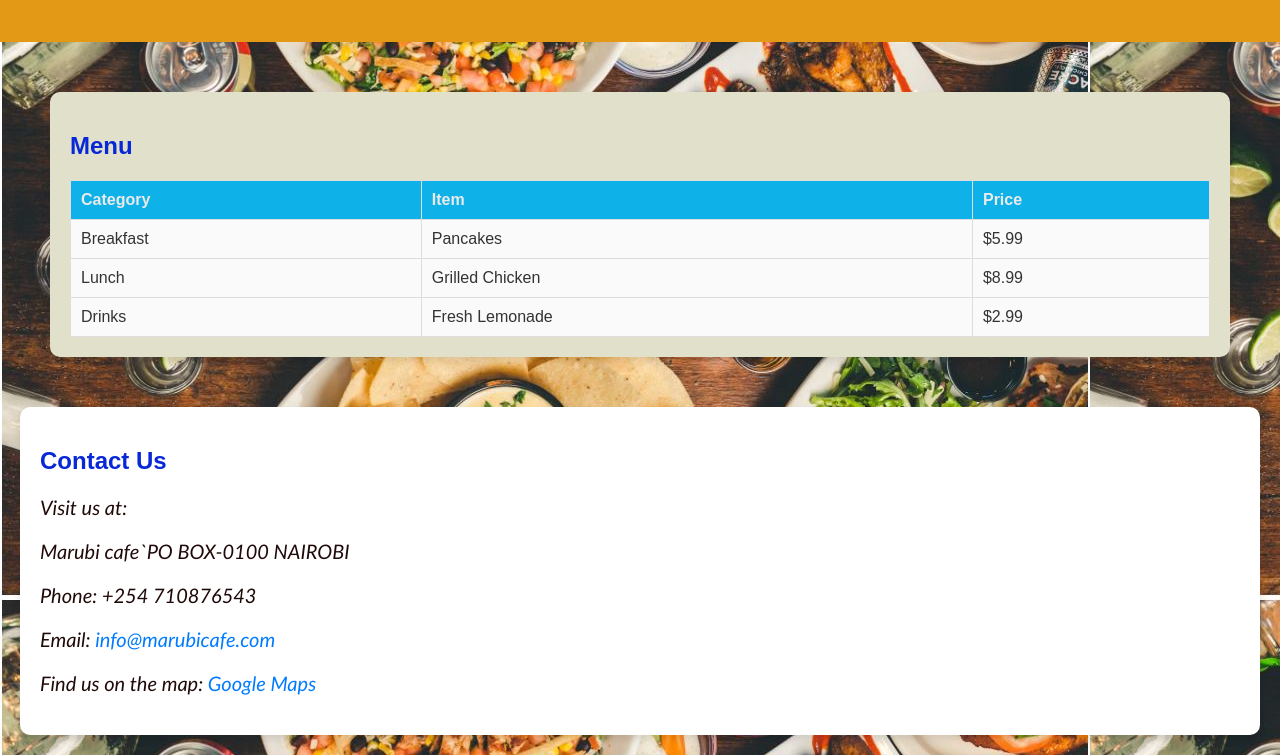
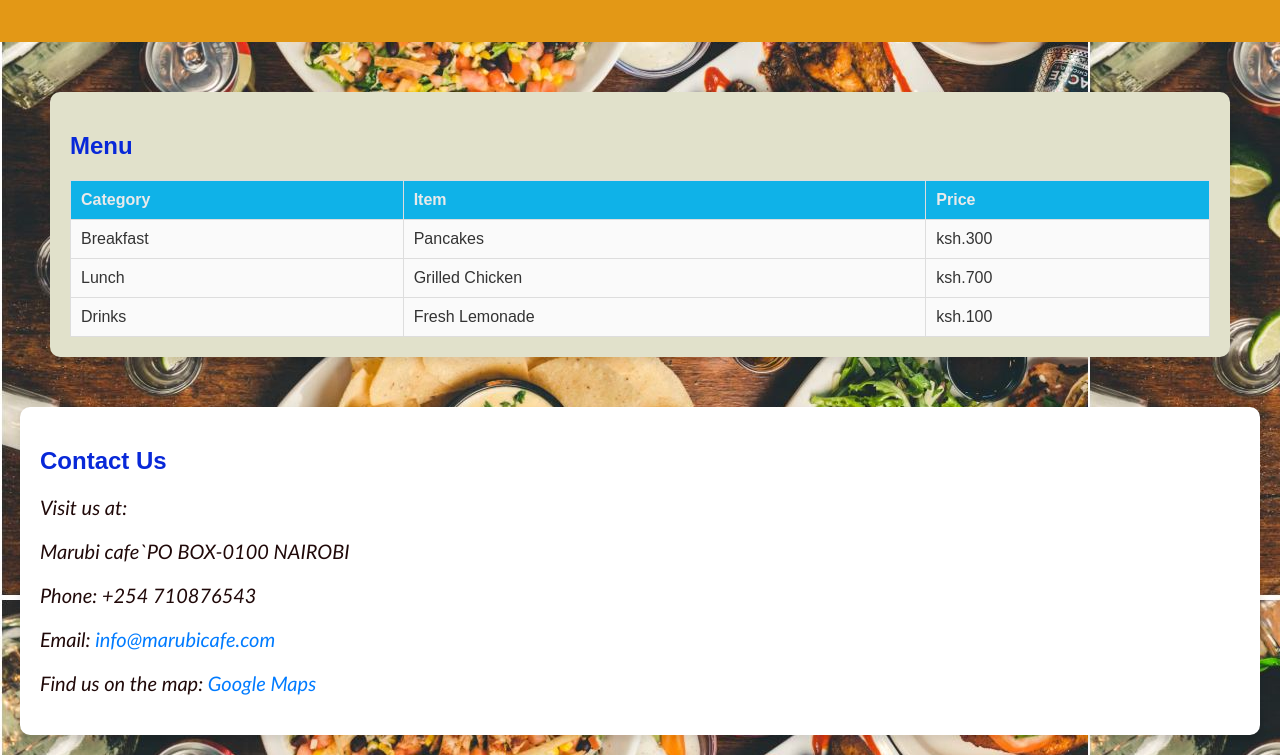
Before and after one commit to Marubi23/my_portifolio, a plain HTML site: page project1.html in a window 1280 px wide. Shown: the part 132-887 px from the top of the page. Drawn offline with Linux system fonts and the light colour scheme.

Commit message:
made transactional changes

```diff
--- a/project1.html
+++ b/project1.html
@@ -25,17 +25,17 @@
                 <tr>
                     <td>Breakfast</td>
                     <td>Pancakes</td>
-                    <td>$5.99</td>
+                    <td>ksh.300</td>
                 </tr>
                 <tr>
                     <td>Lunch</td>
                     <td>Grilled Chicken</td>
-                    <td>$8.99</td>
+                    <td>ksh.700</td>
                 </tr>
                 <tr>
                     <td>Drinks</td>
                     <td>Fresh Lemonade</td>
-                    <td>$2.99</td>
+                    <td>ksh.100</td>
                 </tr>
             </tbody>
         </table>
```
